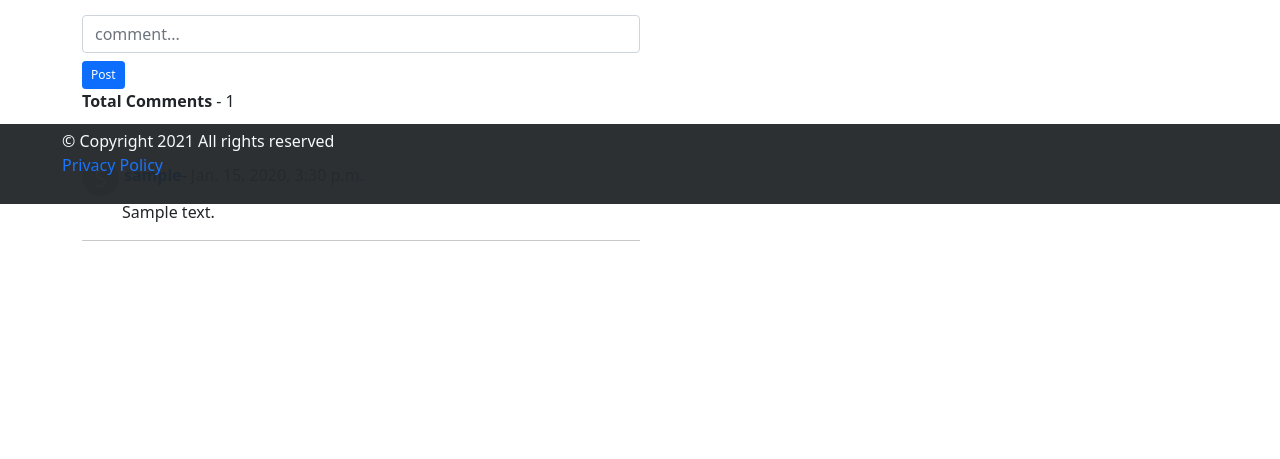
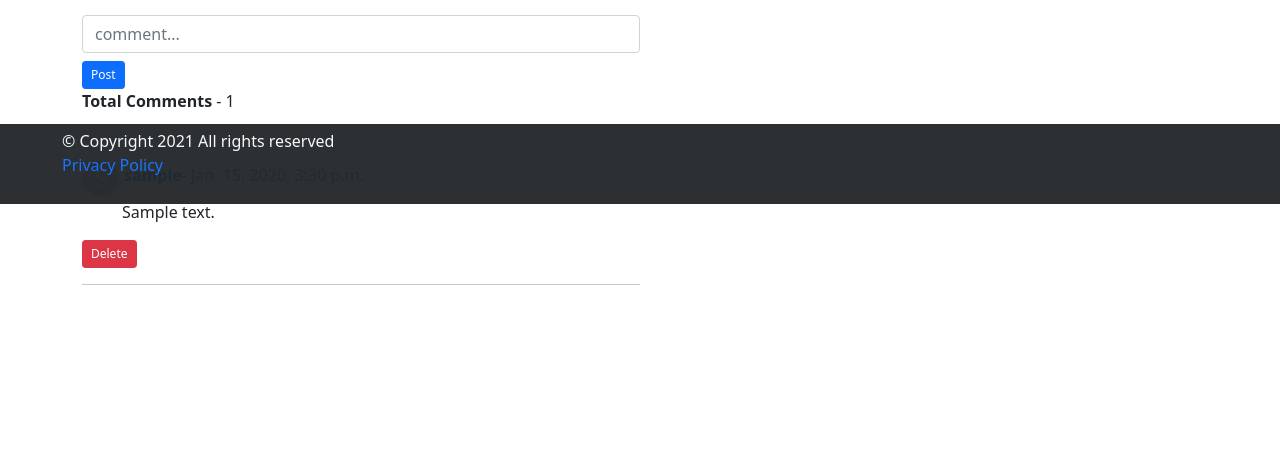
Before and after one commit to Rohitkumar15697/Speaking_blog_postgres, a Django app: a page that uses templates/blogpost_detail.html in a window 1280 px wide. Shown: the part 596-1055 px from the top of the page. Before the commit the page ends 837 px from the top, so only its background shows below. Run offline with Django 3.2, Linux system fonts and the light colour scheme; a user stored in the database is signed in; tables that the repository leaves empty hold one stand-in row (values such as "Sample post"); some libraries are stand-ins or nearby versions.

Commit message:
delete comment

```diff
--- a/homeapp/urls.py
+++ b/homeapp/urls.py
@@ -23,6 +23,7 @@ urlpatterns = [
     #path('category/', views.category_list.as_view(),name='category'),  #perfomr link operation on index.html
     path('like/<slug:slug>', views.like_post, name='like_post'),
     path('article/<slug:slug>/comment', views.comment_view, name='comment'),
+    path('article/<slug:slug>/deletecomment/<int:pk>', views.delete_comment, name='deletecomment'),
 
 
 ]
--- a/homeapp/views.py
+++ b/homeapp/views.py
@@ -1,7 +1,7 @@
 from blog.forms import Myblogform
 from django.shortcuts import redirect, render,render,HttpResponse,get_object_or_404
 from django.http import HttpResponseRedirect
-from blog.models import ProfileModel, blogpost,CommentModel
+from blog.models import ProfileModel, blogpost,CommentModel,ProfileModel
 from django.contrib.auth.models import User
 from django.views.generic import ListView,DetailView,DeleteView,UpdateView
 from django.urls import reverse_lazy,reverse
@@ -140,4 +140,9 @@ def comment_view(request, slug):
         obj.save()
         return HttpResponseRedirect(reverse('homeapp:article',args=[slug]))
 
+
 #Delete comment
+def delete_comment(request, slug,pk):
+    which_comment=CommentModel.objects.get(pk=pk)
+    which_comment.delete()
+    return redirect('homeapp:article',slug)
--- a/templates/blogpost_detail.html
+++ b/templates/blogpost_detail.html
@@ -169,6 +169,14 @@
                         </div>
                         <p style="margin-left:40px;margin-top:-20px;">{{comment.body}}</p>
 
+
+                        <!--delete comment link: who can delete the comment commentor itself or blog owner-->
+                        {%if user.is_authenticated and comment.name == user or user.is_authenticated and data.created_by == user %}
+
+                                <a class='btn btn-sm btn-danger' href="{%url 'homeapp:article' data.slug %}/deletecomment/{{comment.id}}">Delete</a>
+
+                        {%endif%}
+
 <hr>
                         {%endfor%}
 
--- a/templates/search_result.html
+++ b/templates/search_result.html
@@ -25,6 +25,7 @@
 
             {%endif%}
 
+
         </div>
 
 {%endblock%}
```
Also changed, not shown: media/images/profile_pictures/nice/rohit.png (added).
